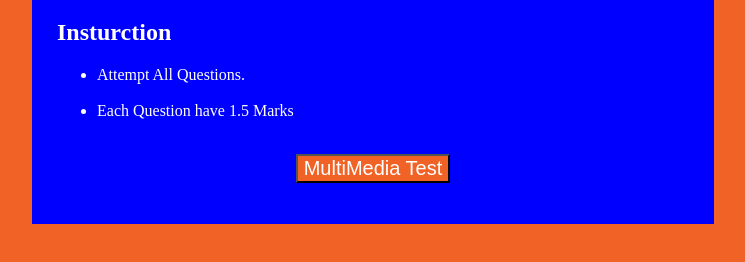
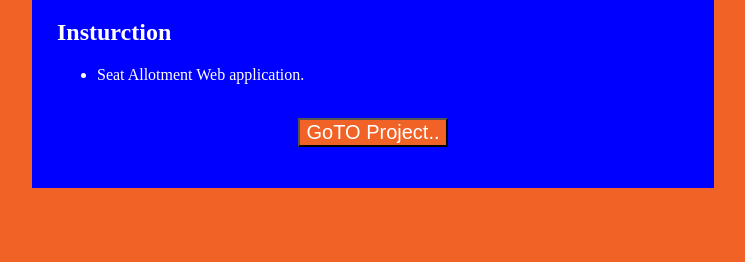
Before and after one commit to ncupadhyay/MultiMediaClassTest, a plain HTML site: page index.html in a window 1280 px wide. Shown: the part 270-532 px from the top of the page, without its empty margins (267-1012 px from the left). Drawn offline with Linux system fonts and the light colour scheme.

Commit message:
Update index.html

```diff
--- a/index.html
+++ b/index.html
@@ -70,14 +70,14 @@ input[type='submit']
 					<h2>Insturction</h2>
 					<ul>
 
-						<li>Attempt All Questions. </li><br>
-						<li>Each Question have 1.5 Marks</li><br>
+						<li>Seat Allotment Web application. </li><br>
+
 
 					</ul>
 
 
 
-					<center><input type="submit" value="MultiMedia Test" ></center>
+					<center><input type="submit" value="GoTO Project.." ></center>
 				</form>
 
 
```
